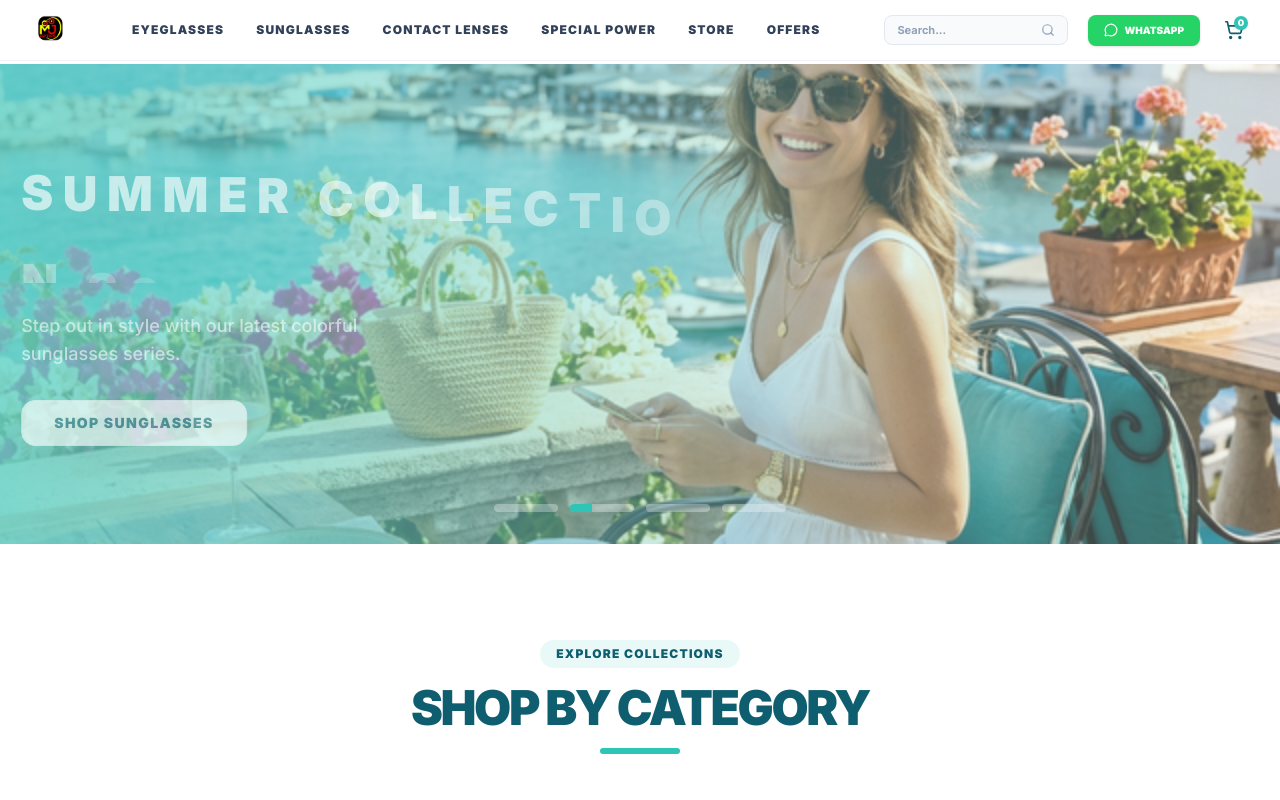
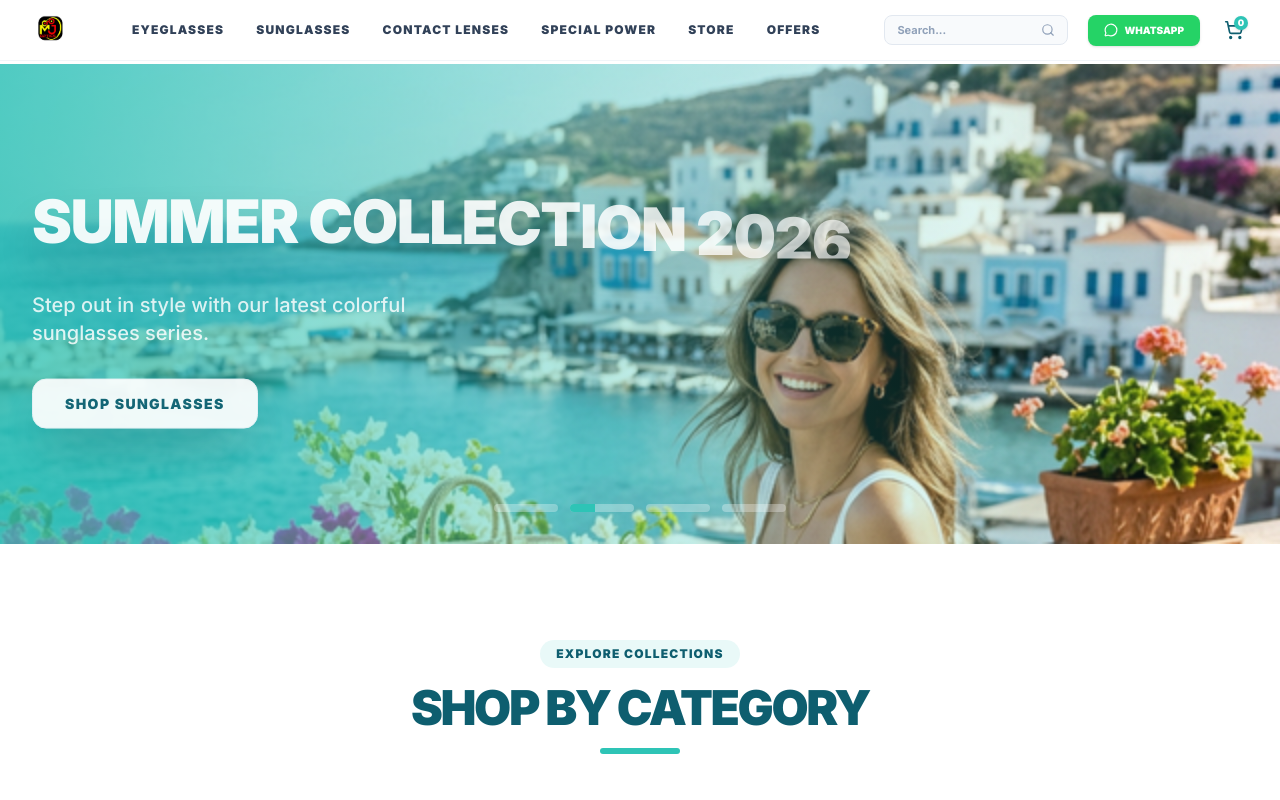
Before and after one commit to mdmitkar/Mjoptics, a React (Vite) app: page / in a window 1280 px wide. Shown: the top 800 px of the page. Built offline with nearby package versions, Linux system fonts and the light colour scheme.

Commit message:
sahi line me laya

```diff
--- /dev/null
+++ b/src/components/AestheticVideo.jsx
@@ -0,0 +1,78 @@
+import React from 'react';
+import { motion } from 'framer-motion';
+
+const AestheticVideo = () => {
+    return (
+        <section className="bg-white py-24 overflow-hidden">
+            <div className="container-custom">
+                <div className="flex flex-col lg:flex-row items-center gap-16">
+                    {/* Video Column */}
+                    <motion.div
+                        initial={{ opacity: 0, x: -50 }}
+                        whileInView={{ opacity: 1, x: 0 }}
+                        viewport={{ once: true }}
+                        transition={{ duration: 1, ease: "easeOut" }}
+                        className="w-full lg:w-1/2 relative group"
+                    >
+                        <div className="relative aspect-[9/16] md:aspect-video lg:aspect-[4/5] overflow-hidden rounded-[40px] shadow-2xl border-[12px] border-slate-50">
+                            <video
+                                autoPlay
+                                muted
+                                loop
+                                playsInline
+                                className="w-full h-full object-cover transition-transform duration-700 group-hover:scale-105"
+                            >
+                                <source src="/Spec-4.mp4" type="video/mp4" />
+                            </video>
+
+                            {/* Overlay Gradient */}
+                            <div className="absolute inset-0 bg-linear-to-t from-black/40 via-transparent to-transparent opacity-0 group-hover:opacity-100 transition-opacity duration-500"></div>
+                        </div>
+
+                        {/* Decorative Elements */}
+                        <div className="absolute -top-6 -right-6 w-32 h-32 bg-accent/10 rounded-full blur-3xl -z-10"></div>
+                        <div className="absolute -bottom-10 -left-10 w-48 h-48 bg-primary/5 rounded-full blur-3xl -z-10"></div>
+                    </motion.div>
+
+                    {/* Text Column */}
+                    <motion.div
+                        initial={{ opacity: 0, x: 50 }}
+                        whileInView={{ opacity: 1, x: 0 }}
+                        viewport={{ once: true }}
+                        transition={{ duration: 1, ease: "easeOut", delay: 0.2 }}
+                        className="w-full lg:w-1/2 space-y-8"
+                    >
+                        <div className="space-y-4">
+                            <motion.span
+                                initial={{ opacity: 0, y: 10 }}
+                                whileInView={{ opacity: 1, y: 0 }}
+                                transition={{ delay: 0.5 }}
+                                className="inline-block px-4 py-1.5 bg-primary/5 text-primary rounded-full text-[10px] font-black uppercase tracking-[0.3em]"
+                            >
+                                Digital Lookbook 2026
+                            </motion.span>
+                            <h2 className="text-5xl lg:text-7xl font-black text-primary leading-[0.9] tracking-tighter uppercase">
+                                Crafting <br />
+                                <span className="text-accent italic">Aesthetic</span> <br />
+                                Perspectives.
+                            </h2>
+                        </div>
+
+                        <p className="text-xl text-slate-500 font-medium leading-relaxed max-w-md">
+                            Experience the intersection of luxury craftsmanship and modern digital precision. Our latest collection is more than eyewear—it's a statement of clarity.
+                        </p>
+
+                        <div className="pt-6">
+                            <button className="group flex items-center gap-4 text-primary font-black uppercase tracking-widest text-sm hover:text-accent transition-colors">
+                                <span className="w-12 h-px bg-primary/20 group-hover:bg-accent group-hover:w-16 transition-all duration-500"></span>
+                                Explore Styles
+                            </button>
+                        </div>
+                    </motion.div>
+                </div>
+            </div>
+        </section>
+    );
+};
+
+export default AestheticVideo;
--- a/src/components/HeroSlider.jsx
+++ b/src/components/HeroSlider.jsx
@@ -8,9 +8,10 @@ const slides = [
         title: 'Clear Vision. Trusted for 23 Years.',
         subtitle: 'Premium eyewear experts in Kalyan West. Quality you can see.',
         cta: 'Explore Collection',
-        color: 'from-primary/70 via-primary/20',
-        titleClass: 'text-primary drop-shadow-sm font-black italic tracking-tighter', // Professional/Classic
-        subtitleClass: 'text-slate-800/80 font-bold max-w-lg'
+        color: 'from-black/70 via-black/20',
+        titleClass: 'text-[#FFF8E7] drop-shadow-2xl font-black italic tracking-tighter sm:whitespace-nowrap',
+        subtitleClass: 'text-white/80 font-bold max-w-xl mx-auto',
+        textAlign: 'center'
     },
     {
         image: '/assets/hero_slide_2.png',
@@ -18,8 +19,10 @@ const slides = [
         subtitle: 'Step out in style with our latest colorful sunglasses series.',
         cta: 'Shop Sunglasses',
         color: 'from-accent/80 via-accent/30',
-        titleClass: 'text-white drop-shadow-2xl font-black uppercase tracking-[0.2em]', // Vibrant/Fashion
-        subtitleClass: 'text-white/90 font-medium max-w-sm'
+        titleClass: 'text-white drop-shadow-2xl font-black uppercase tracking-tight',
+        subtitleClass: 'text-white/90 font-medium max-w-sm',
+        textAlign: 'left',
+        imageClass: 'object-[center_20%]'
     },
     {
         image: '/assets/hero_slide_3.png',
@@ -27,8 +30,9 @@ const slides = [
         subtitle: 'Superior clarity starting from ₹899. Protect your eyes today.',
         cta: 'Shop Now',
         color: 'from-slate-900/80 via-slate-900/30',
-        titleClass: 'text-white drop-shadow-lg font-extrabold tracking-tight', // Tech/Utility
-        subtitleClass: 'text-white/80 font-normal max-w-md italic'
+        titleClass: 'text-white drop-shadow-lg font-extrabold tracking-tight',
+        subtitleClass: 'text-white/80 font-normal max-w-md italic',
+        textAlign: 'left'
     },
     {
         image: 'https://images.unsplash.com/photo-1574258495973-f010dfbb5371?auto=format&fit=crop&q=80&w=2000',
@@ -36,8 +40,9 @@ const slides = [
         subtitle: 'Handcrafted luxury frames for the sophisticated look you deserve.',
         cta: 'View Premium',
         color: 'from-slate-950/70 via-transparent',
-        titleClass: 'text-white drop-shadow-xl font-bold font-serif italic tracking-wide', // Luxury/Elegant
-        subtitleClass: 'text-slate-200 font-light max-w-lg'
+        titleClass: 'text-white drop-shadow-xl font-bold font-serif italic tracking-tighter whitespace-nowrap',
+        subtitleClass: 'text-slate-200 font-light max-w-lg',
+        textAlign: 'left'
     }
 ];
 
@@ -67,7 +72,7 @@ const HeroSlider = () => {
                     <img
                         src={slides[current].image}
                         alt={slides[current].title}
-                        className="w-full h-full object-cover"
+                        className={`w-full h-full object-cover ${slides[current].imageClass || ''}`}
                     />
 
                     {/* Gradient Overlay for Readability */}
@@ -77,19 +82,19 @@ const HeroSlider = () => {
                     <div className="absolute inset-0 flex items-center">
                         <div className="container-custom">
                             <motion.div
-                                initial={{ opacity: 0, x: -30 }}
-                                animate={{ opacity: 1, x: 0 }}
+                                initial={{ opacity: 0, y: 20 }}
+                                animate={{ opacity: 1, y: 0 }}
                                 transition={{ delay: 0.3, duration: 0.8 }}
-                                className="max-w-2xl space-y-4"
+                                className={`max-w-5xl space-y-4 ${slides[current].textAlign === 'center' ? 'mx-auto text-center' : 'text-left'}`}
                             >
-                                <h1 className={`text-4xl md:text-5xl leading-tight ${slides[current].titleClass}`}>
+                                <h1 className={`text-4xl md:text-5xl lg:text-6xl leading-tight ${slides[current].titleClass}`}>
                                     <SplitTextReveal text={slides[current].title} />
                                 </h1>
-                                <p className={`text-base md:text-lg ${slides[current].subtitleClass}`}>
+                                <p className={`text-base md:text-lg lg:text-xl ${slides[current].subtitleClass}`}>
                                     {slides[current].subtitle}
                                 </p>
                                 <div className="pt-4">
-                                    <button className="bg-white text-primary px-8 py-3 rounded-premium font-black text-sm hover:bg-accent hover:text-white transition-all transform hover:scale-105 shadow-2xl active:scale-95 uppercase tracking-widest border border-slate-100">
+                                    <button className="bg-white text-primary px-8 py-3.5 rounded-premium font-black text-sm hover:bg-accent hover:text-white transition-all transform hover:scale-105 shadow-2xl active:scale-95 uppercase tracking-widest border border-slate-100 min-w-[200px]">
                                         {slides[current].cta}
                                     </button>
                                 </div>
--- a/src/pages/Home.jsx
+++ b/src/pages/Home.jsx
@@ -7,6 +7,7 @@ import ProductGrid from '../components/ProductGrid';
 import VideoSection from '../components/VideoSection';
 import TrustSignals from '../components/TrustSignals';
 import SEOContent from '../components/SEOContent';
+import AestheticVideo from '../components/AestheticVideo';
 
 const Home = () => {
     return (
@@ -29,6 +30,9 @@ const Home = () => {
             {/* 6. Video & Store Section */}
             <VideoSection />
 
+            {/* 6.5 Aesthetic Lookbook Section */}
+            <AestheticVideo />
+
             {/* 7. Lenskart Style Trust Badges */}
             <TrustSignals />
 
```
